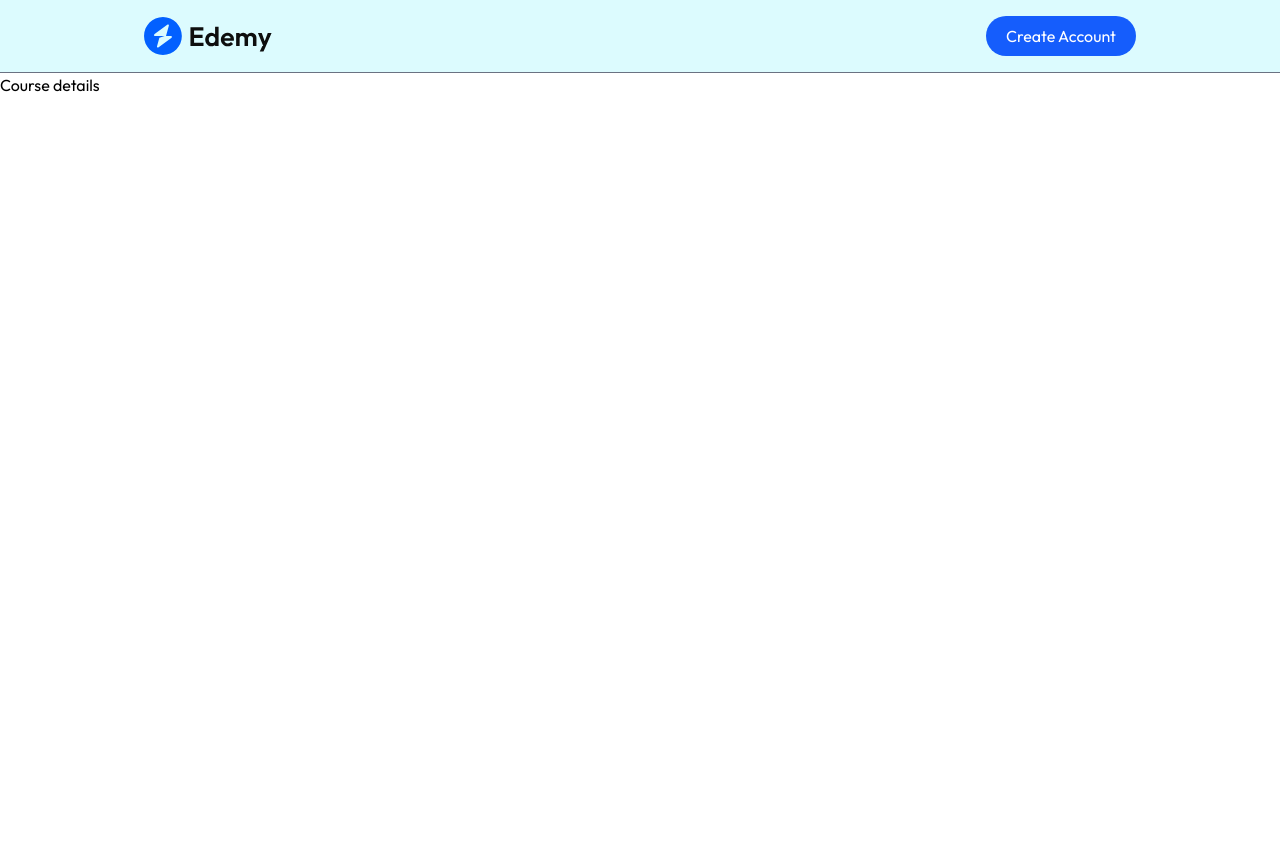
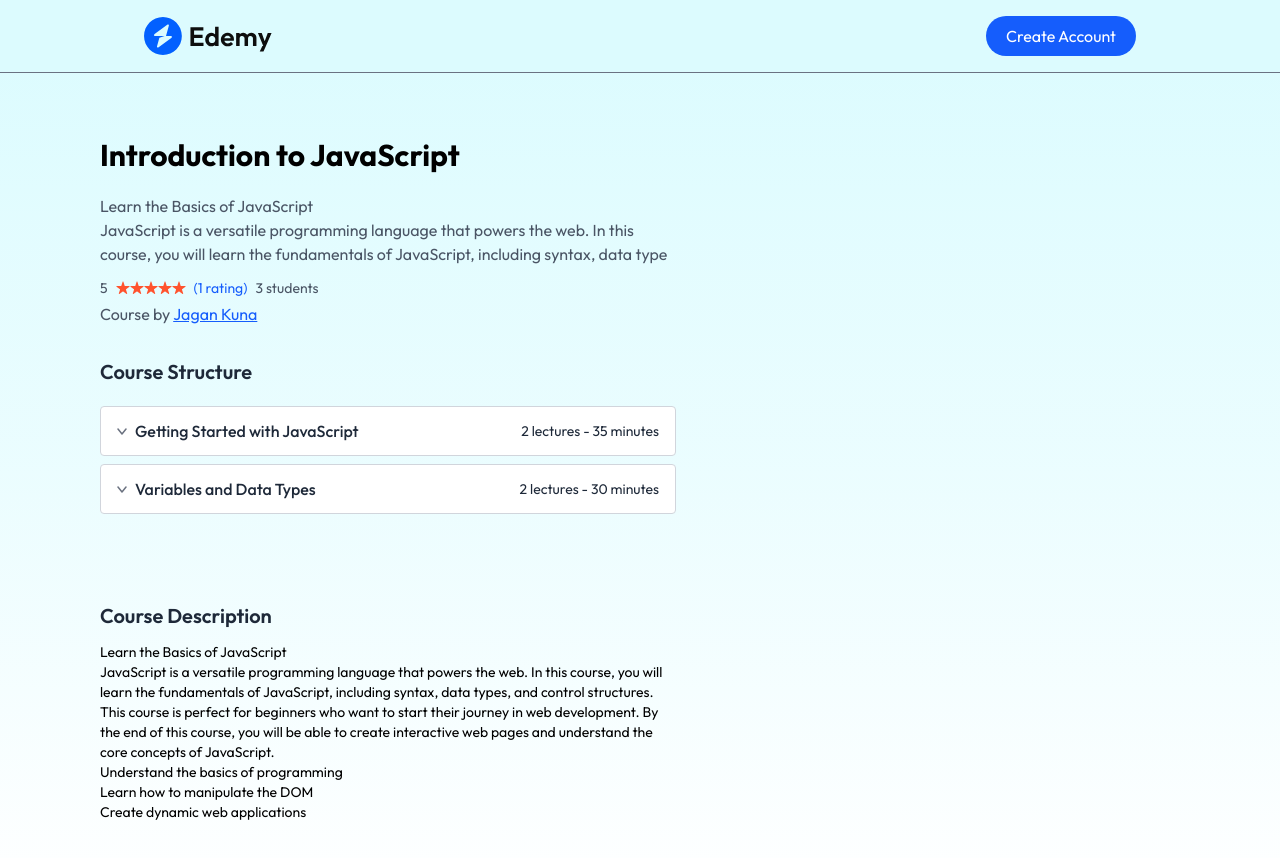
Before and after one commit to 22L31A0497/LMS_Full_Stack_By_Jagan, a React (Vite) app in the folder client/: page /course/605c72efb3f1c2b1f8e4e1a1 in a window 1280 px wide. Shown: the top 858 px of the page. Before the commit the page ends 800 px from the top, so only its background shows below. Built offline with nearby package versions, Linux system fonts and the light colour scheme; no server answers.

Commit message:
course details component

```diff
--- a/client/src/components/student/CourseCard.jsx
+++ b/client/src/components/student/CourseCard.jsx
@@ -12,7 +12,7 @@ const CourseCard = ({ course }) => {
       <img className='w-full'src={course.courseThumbnail} alt={course.courseTitle} />
       <div className='p-3 text-left'>
         <h3 className='text-base font-semibold'>{course.courseTitle}</h3>
-        <p className='text-gray-500'>{course.educator.name}</p>
+        <p className='text-gray-500'>Jagan teaches</p>
         <div className='flex items-center space-x-2'>
           <p>{calculateRating(course)}</p>
           <div className='flex'>
--- a/client/src/context/AppContext.jsx
+++ b/client/src/context/AppContext.jsx
@@ -1,6 +1,7 @@
 import React, { useState, useEffect, createContext } from 'react';
 import { dummyCourses } from '../assets/assets';
 import { useNavigate } from 'react-router-dom';
+import humanizeDuration from 'humanize-duration';
 
 export const AppContext = createContext();
 
@@ -18,6 +19,30 @@ export const AppContextProvider = ({ children }) => {
 
     return totalRating / course.courseRatings.length;
    }
+  // function to calculate course chapter time
+  const calculateChapterTime =(chapter)=>{
+    let time=0;
+    chapter.chapterContent.map((lecture)=>time += lecture.lectureDuration);
+    return humanizeDuration(time*60*1000,{units:['h','m','s'],round:true,language:'en'});
+  }
+  //function to calculate course duration
+   const calculateCourseDuration =(course)=>{
+    let time=0;
+    course.courseContent.map((chapter)=> chapter.chapterContent.map((lecture)=>time += lecture.lectureDuration));
+    return humanizeDuration(time*60*1000,{units:['h','m','s'],round:true,language:'en'});
+
+   }
+
+   //function to calculate number of lectures in a course
+     const calculateNoOfLectures =(course)=>{
+      let totalLectures = 0;
+      course.courseContent.forEach(chapter=>{
+        if(Array.isArray(chapter.chapterContent)){
+          totalLectures += chapter.chapterContent.length;
+        }
+      });
+      return totalLectures;
+     }
 
 
   useEffect(() => {
@@ -25,7 +50,7 @@ export const AppContextProvider = ({ children }) => {
   }, []); // ✅ Directly setting the courses
 
   return (
-    <AppContext.Provider value={{ currency, allCourses,navigate,calculateRating,  isEducator,setIsEducator}}>
+    <AppContext.Provider value={{ currency, allCourses,navigate,calculateRating,  isEducator,setIsEducator,calculateNoOfLectures,calculateCourseDuration,calculateChapterTime}}>
       {children}
     </AppContext.Provider>
   );
--- a/client/src/pages/student/CourseDetails.jsx
+++ b/client/src/pages/student/CourseDetails.jsx
@@ -1,11 +1,115 @@
-import React from 'react'
+import React, { useState, useEffect, useContext } from 'react';
+import { useParams } from 'react-router-dom';
+import { AppContext } from '../../context/AppContext';
+import { assets } from '../../assets/assets';
+import humanizeDuration from 'humanize-duration';
 
 const CourseDetails = () => {
+  const { id } = useParams();
+  const [courseData, setCourseData] = useState(null);
+  const [openSections, setOpenSections] = useState({});
+  const { allCourses, calculateRating, calculateChapterTime } = useContext(AppContext);
+
+  console.log("Course ID from URL:", id);
+  console.log("All courses from context:", allCourses);
+
+  const fetchCourseData = async () => {
+    if (!allCourses || allCourses.length === 0) return;
+
+    const findCourse = allCourses.find(course => course._id.toString() === id.toString());
+    console.log("Found Course:", findCourse);
+    setCourseData(findCourse);
+  };
+
+  useEffect(() => {
+    if (allCourses && allCourses.length > 0) {
+      fetchCourseData();
+    }
+  }, [allCourses, id]);
+
+  if (!courseData) {
+    return <div>Loading...</div>;
+  }
+
+  const toggleSection = (index) => {
+    setOpenSections(prev => ({
+      ...prev,
+      [index]: !prev[index]
+    }));
+  };
+
   return (
-    <div>
-      <h1>Course details</h1>
+    <div className='flex md:flex-row flex-col-reverse gap-6 relative items-start justify-between md:px-25 px-8 md:pt-15 pt-20 text-left bg-gradient-to-b from-cyan-100/70 via-cyan-100/40 to-transparent'>
+
+      {/* Left Column */}
+      <div className='max-w-xl z-10'>
+        {/* Updated Heading */}
+        <h1 className="text-black font-bold text-[38px] md:text-[30px] mb-2">
+          {courseData.courseTitle}
+        </h1>
+
+        {/* Course Description */}
+        <p className="pt-2 md:text-base text-sm text-[16px] md:text-[16px] text-gray-600" dangerouslySetInnerHTML={{ __html: courseData.courseDescription.slice(0, 200) }}></p>
+
+        {/* Review and Rating */}
+        <div className='flex items-center space-x-2 pt-3 pb-1 text-sm text-gray-600'>
+          <p>{calculateRating(courseData)}</p>
+          <div className='flex '>
+            {[...Array(5)].map((_, i) => (
+              <img key={i} src={i < Math.floor(calculateRating(courseData)) ? assets.star : assets.star_blank} alt="star rating" className='w-3.5 h-3.5' />
+            ))}
+          </div>
+          <p className='text-blue-600'>({courseData.courseRatings.length}{courseData.courseRatings.length > 1 ? ' ratings' : ' rating'})</p>
+          <p>{courseData.enrolledStudents.length}{courseData.enrolledStudents.length > 1 ? ' students' : ' student'}</p>
+        </div>
+
+        <p className='text-gray-600'>Course by <span className='text-blue-600 underline'>Jagan Kuna</span></p>
+
+        <div className='pt-8 text-gray-800'>
+          <h2 className='text-xl font-semibold'>Course Structure</h2>
+          <div className='pt-5'>
+            {courseData.courseContent.map((chapter, index) => (
+              <div key={index} className='border border-gray-300 bg-white mb-2 rounded'>
+                <div className='flex items-center justify-between p-4 py-3 cursor-pointer select-none' onClick={() => toggleSection(index)}>
+                  <div className='flex items-center gap-2'>
+                    <img className={`transform transition-transform ${openSections[index]?'rotate-180':' '}`} src={assets.down_arrow_icon} alt="arrow icon"/>
+                    <p className='font-medium md:text-base text-sm'>{chapter.chapterTitle}</p>
+                  </div>
+                  <p className='text-sm md:text-default'>{chapter.chapterContent.length} lectures - {calculateChapterTime(chapter)}</p>
+                </div>
+
+                <div className={`overflow-hidden transition-all duration-300 ${openSections[index] ? 'max-h-96' : 'max-h-0'}`}>
+                  <ul className='list-disc md:pl-4 pr-4 py-2 text-gray-600 border-t border-gray-300'>
+                    {chapter.chapterContent.map((lecture, i) => (
+                      <li key={i} className='flex items-start gap-2 py-1'>
+                        <img src={assets.play_icon} alt='play icon' className='w-4 h-4 mt-1'/>
+                        <div className='flex items-center justify-between w-full'>
+                          <p>{lecture.lectureTitle}</p>
+                          <div className='flex gap-2'>
+                            {lecture.isPreviewFree && <p className='text-blue-500 cursor-pointer'>Preview</p>}
+                            <p>{humanizeDuration(lecture.lectureDuration * 60 * 1000, { units: ['h', 'm'] })}</p>
+                          </div>
+                        </div>
+                      </li>
+                    ))}
+                  </ul>
+                </div>
+              </div>
+            ))}
+          </div>
+        </div>
+        <div className='py-20 text-sm md:text-default'>
+          <h3 className='text-xl font-semibold text-gray-800'>Course Description</h3>
+          <p className="pt-3 " dangerouslySetInnerHTML={{ __html: courseData.courseDescription}}></p>
+        </div>
+      </div>
+
+      {/* Right Column */}
+      <div>
+        <img src={courseData.imageUrl} alt={courseData.Title} className="w-full h-auto rounded-lg" />
+      </div>
     </div>
-  )
-}
+  );
+};
 
-export default CourseDetails
+export default CourseDetails;
--- a/client/src/pages/student/CourseList.jsx
+++ b/client/src/pages/student/CourseList.jsx
@@ -3,6 +3,8 @@ import { AppContext } from '../../context/AppContext'
 import SearchBar from '../../components/student/SearchBar'
 import { useParams } from 'react-router-dom'
 import CourseCard from '../../components/student/CourseCard'
+import { assets } from '../../assets/assets'
+import Footer from '../../components/student/Footer'
 
 const CourseList = () => {
   const { navigate, allCourses } = useContext(AppContext)
@@ -36,7 +38,13 @@ const CourseList = () => {
           </div>
           <SearchBar data={input} />
         </div>
+         {
+          input &&<div className='inline-flex items-center gap-4 px-4 py-2 border mt-8-mb-8 text-gray-600'>
+            <p>{input}</p>
+             <img src={assets.cross_icon} alt="" className='cursor-pointer' onClick={()=>navigate('./course-list')}/>
 
+          </div>
+         }
         {/* Course List Section */}
         <div className='mt-6 grid grid-cols-1 md:grid-cols-2 lg:grid-cols-4 gap-5'>
           {filteredCourse.map((course, index) => (
@@ -44,6 +52,7 @@ const CourseList = () => {
           ))}
         </div>
       </div>
+       <Footer/>
     </>
   )
 }
```
Also changed, not shown: 1 other file (tests, documents, lock files or other folders).
